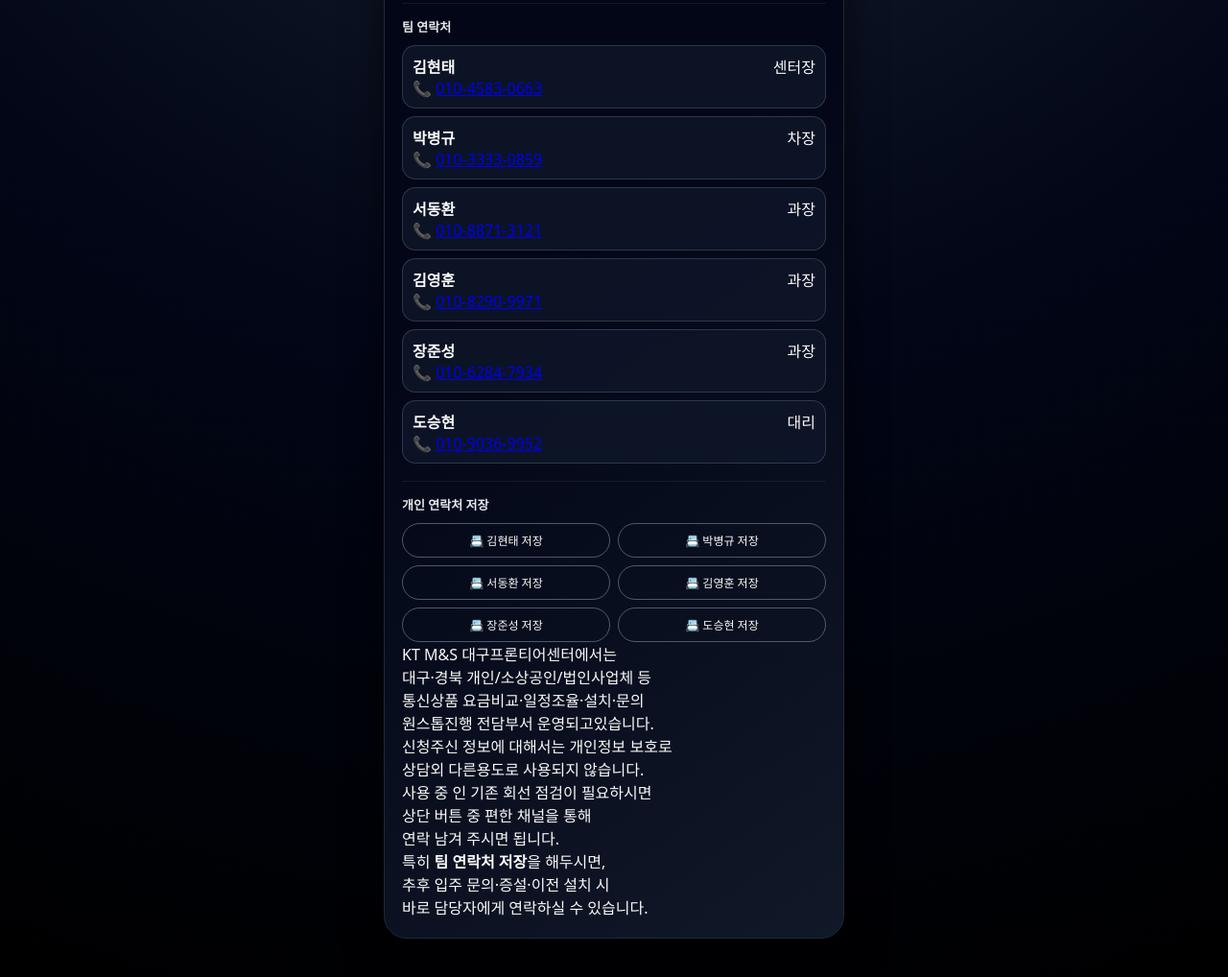
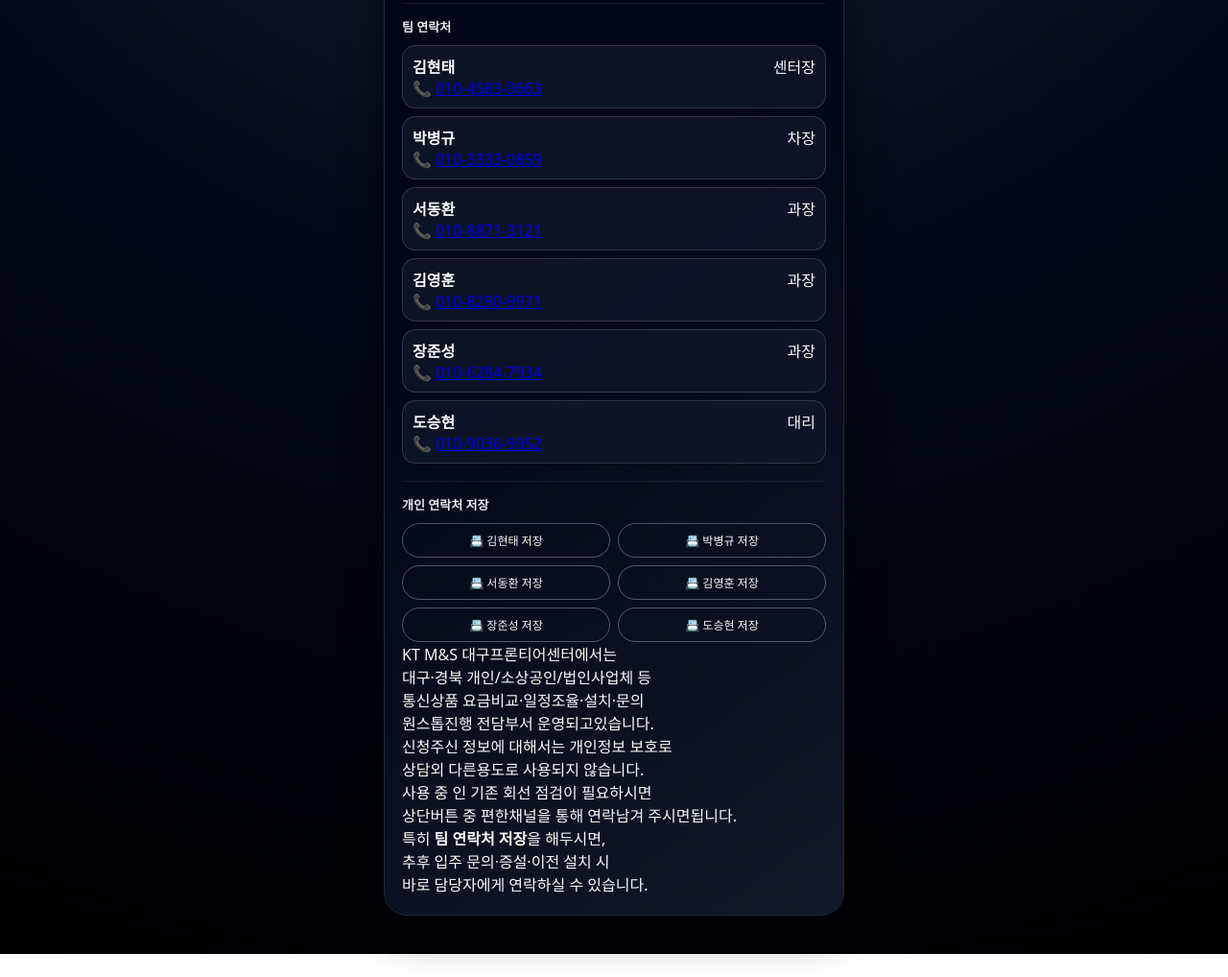
Before and after one commit to ktmns1248715-cell/kt-msn-card, a plain HTML site: page index.html in a window 1280 px wide. Shown: the part 573-1591 px from the top of the page at 96% size. After the commit the page ends 1567 px from the top, so only its background shows below. Drawn offline with Linux system fonts and the light colour scheme.

Commit message:
Update index.html

```diff
--- a/index.html
+++ b/index.html
@@ -210,8 +210,7 @@
         신청주신 정보에 대해서는 개인정보 보호로<br>
         상담외 다른용도로 사용되지 않습니다.<br>
         사용 중 인 기존 회선 점검이 필요하시면<br>
-        상단 버튼 중 편한 채널을 통해<br>
-        연락 남겨 주시면 됩니다.<br>
+        상단버튼 중 편한채널을 통해 연락남겨 주시면됩니다.<br>
         특히 <strong>팀 연락처 저장</strong>을 해두시면,<br />
         추후 입주 문의·증설·이전 설치 시<br>
         바로 담당자에게 연락하실 수 있습니다.
```
